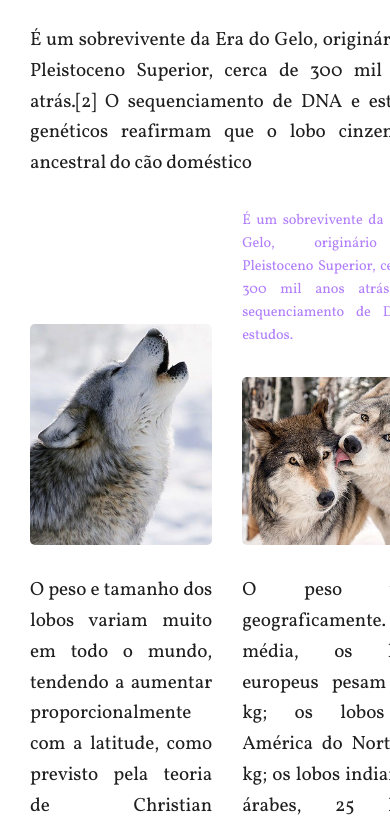
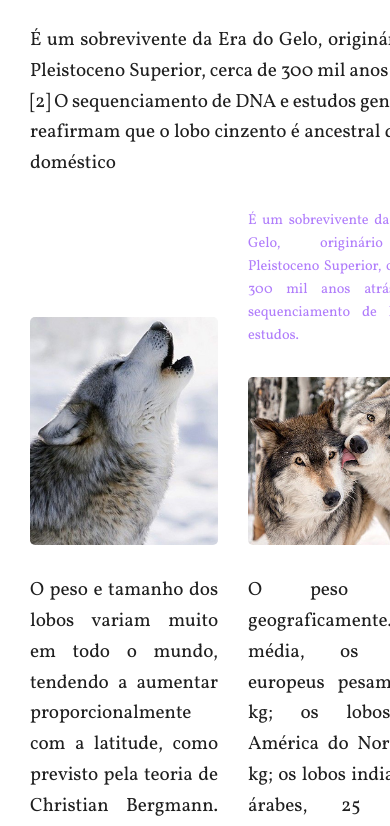
Before and after one commit to gabriel-on/origamid, a plain HTML site: page grid-blog/index.html in a window 390 px wide. Shown: the part 452-1278 px from the top of the page. Drawn offline with Linux system fonts and the light colour scheme.

Commit message:
update-v1

```diff
--- a/grid-blog/css/style.css
+++ b/grid-blog/css/style.css
@@ -205,7 +205,6 @@ a {
     align-self: end;
 }
 
-
 .info p + p{
     margin-top: 30px;
 }
--- a/grid-blog/query-style.css
+++ b/grid-blog/query-style.css
@@ -10,6 +10,8 @@
     }
 }
 
+/* ------------------------------------------- */
+
 @media screen and (max-width: 768px) {
     .estrutura {
         grid-template-columns: 100%;
@@ -19,9 +21,11 @@
         'cont'
         'anuncios'
         'footer';
-        width: 100%;
+        min-width: 468px;
     }
 }
+
+/* ------------------------------------------- */
 
 @media screen and (max-width: 768px) {
     .header {
```
